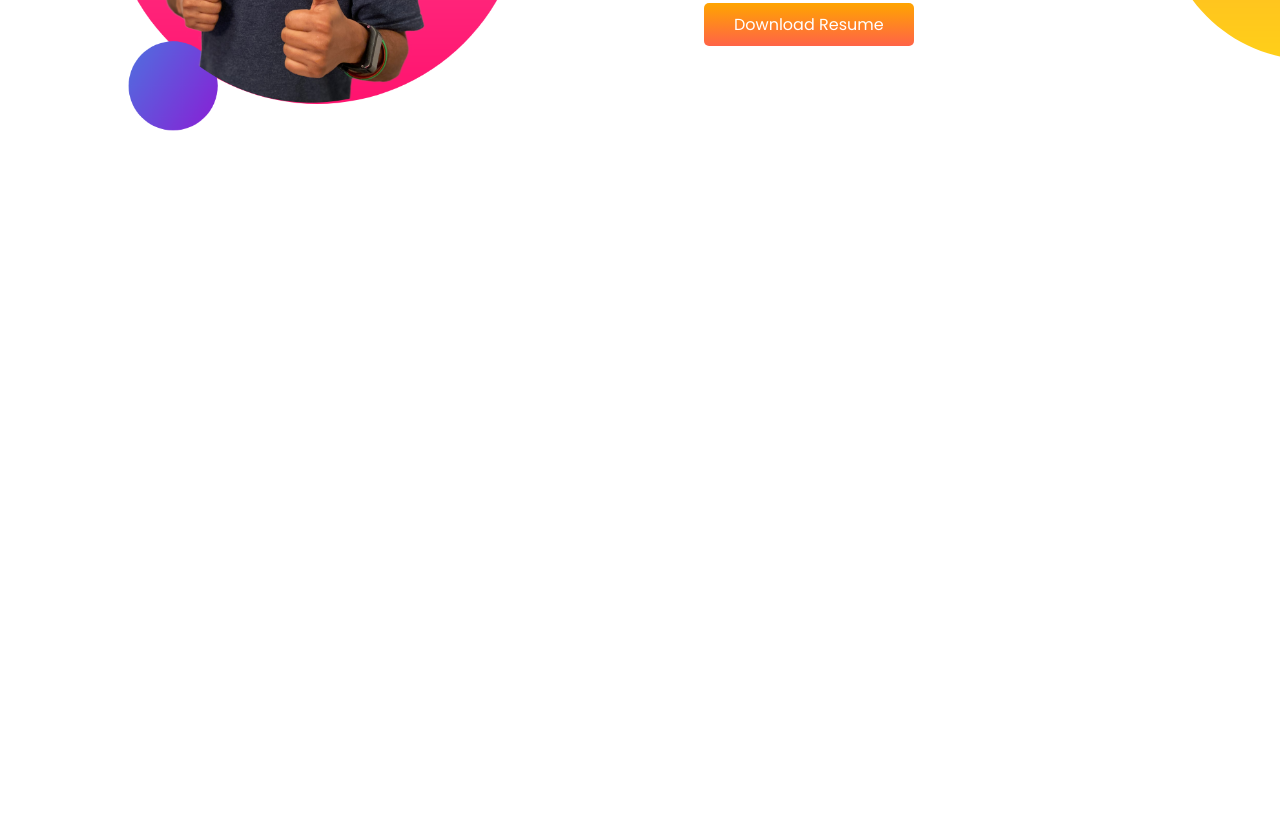
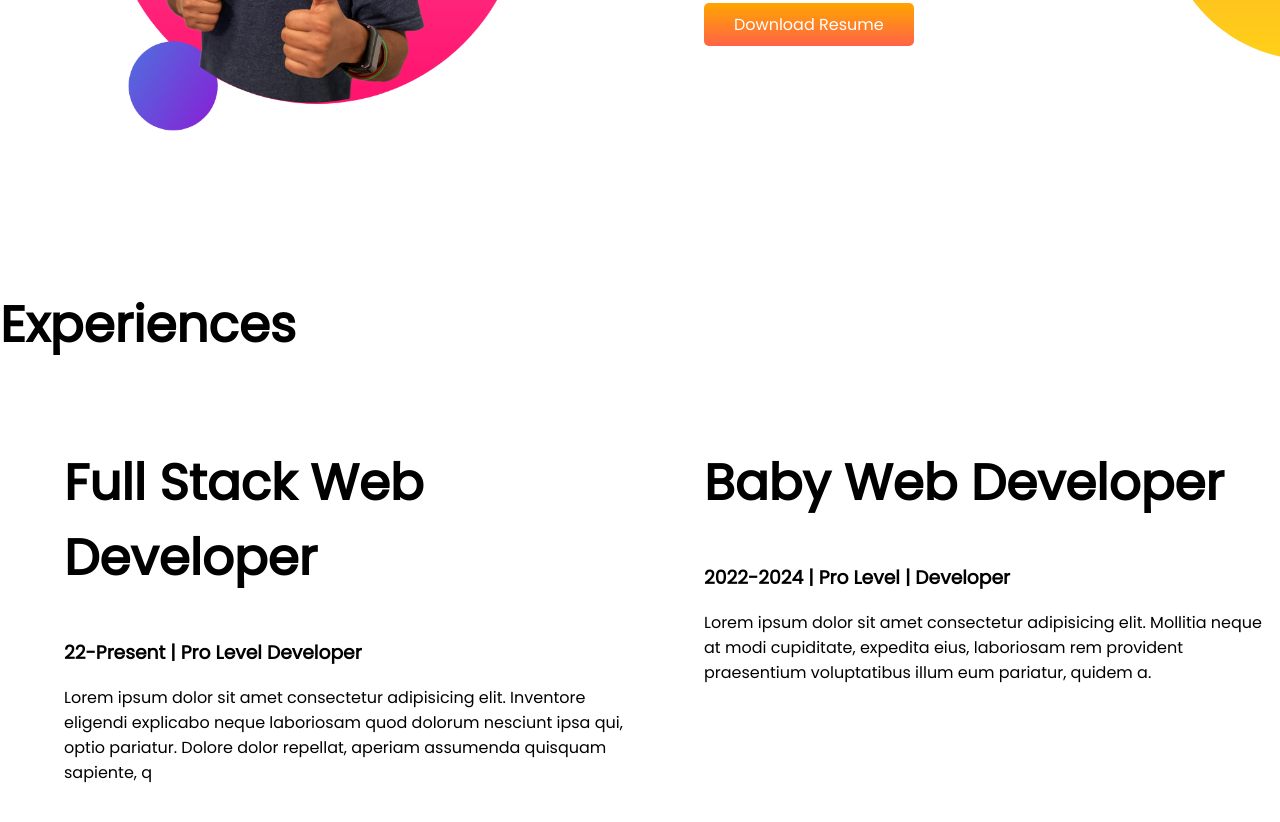
Before and after one commit to Rasel105/rasel-portfilio, a plain HTML site: page index.html in a window 1280 px wide. Shown: the part 936-1758 px from the top of the page. Before the commit the page ends 1224 px from the top, so only its background shows below. Drawn offline with Linux system fonts and the light colour scheme.

Commit message:
experiences

```diff
--- a/index.html
+++ b/index.html
@@ -14,7 +14,7 @@
     <link rel="stylesheet" href="style.css" />
   </head>
   <body>
-    <section class="top-banner">
+    <section class="top-banner flexible-container">
       <div class="half-width">
         <h1>Welcome To</h1>
         <h1><span class="orange-color">Rasel Azad</span> World!</h1>
@@ -22,8 +22,9 @@
         <p>
           Lorem ipsum dolor sit amet, consectetur adipisicing elit. Natus nihil
           reiciendis eum praesentium cupiditate, nemo tempora, voluptates non
-          libero dolores Lorem, ipsum dolor sit amet consectetur adipisicing elit. Dignissimos, quaerat? incidunt ipsam! Dolorem minus in iste numquam! Labore
-          quae ea n
+          libero dolores Lorem, ipsum dolor sit amet consectetur adipisicing
+          elit. Dignissimos, quaerat? incidunt ipsam! Dolorem minus in iste
+          numquam! Labore quae ea n
           <a
             class="link-button"
             href="https://www.linkedin.com/feed/"
@@ -38,15 +39,18 @@
       </div>
     </section>
 
-
-    <section class="dream-big">
-
-        <div class="half-width"><img src="/images/jhankar2.png" alt=""></div>
+    <section class="dream-big flexible-container">
+      <div class="half-width"><img src="/images/jhankar2.png" alt="" /></div>
 
       <div class="half-width">
         <h1>Dream Big</h1>
         <h2>Beacome a web developer</h2>
-            <p>Lorem, ipsum dolor sit amet consectetur adipisicing elit. Ipsa porro doloribus corrupti cupiditate id iure perspiciatis veniam repellat maiores eaque facilis, quidem dicta, magni dolorem nulla similique laboriosam sapiente quia?</p>
+        <p>
+          Lorem, ipsum dolor sit amet consectetur adipisicing elit. Ipsa porro
+          doloribus corrupti cupiditate id iure perspiciatis veniam repellat
+          maiores eaque facilis, quidem dicta, magni dolorem nulla similique
+          laboriosam sapiente quia?
+        </p>
         <a
           class="link-button"
           href="https://www.linkedin.com/feed/"
@@ -55,5 +59,30 @@
         >
       </div>
     </section>
+
+    <section class="ecperience-area">
+      <h1>Experiences</h1>
+
+      <div class="flexible-container">
+        <div class="half-width">
+          <h1>Full Stack Web Developer</h1>
+          <h3>22-Present | Pro Level Developer</h3>
+          <p>
+            Lorem ipsum dolor sit amet consectetur adipisicing elit. Inventore
+            eligendi explicabo neque laboriosam quod dolorum nesciunt ipsa qui,
+            optio pariatur. Dolore dolor repellat, aperiam assumenda quisquam
+            sapiente, q
+          </p>
+        </div>
+
+        <div class="half-width">
+          <h1>Baby Web Developer</h1>
+          <h3>2022-2024 | Pro Level | Developer</h3>
+          Lorem ipsum dolor sit amet consectetur adipisicing elit. Mollitia
+          neque at modi cupiditate, expedita eius, laboriosam rem provident
+          praesentium voluptatibus illum eum pariatur, quidem a.
+        </div>
+      </div>
+    </section>
   </body>
 </html>
--- a/style.css
+++ b/style.css
@@ -11,7 +11,7 @@ h1 {
   color: orange;
 }
 
-section{
+.flexible-container{
     display: flex;
     margin-bottom: 150px;
 }
```
Lines whose indentation alone changed are shown as unchanged.
